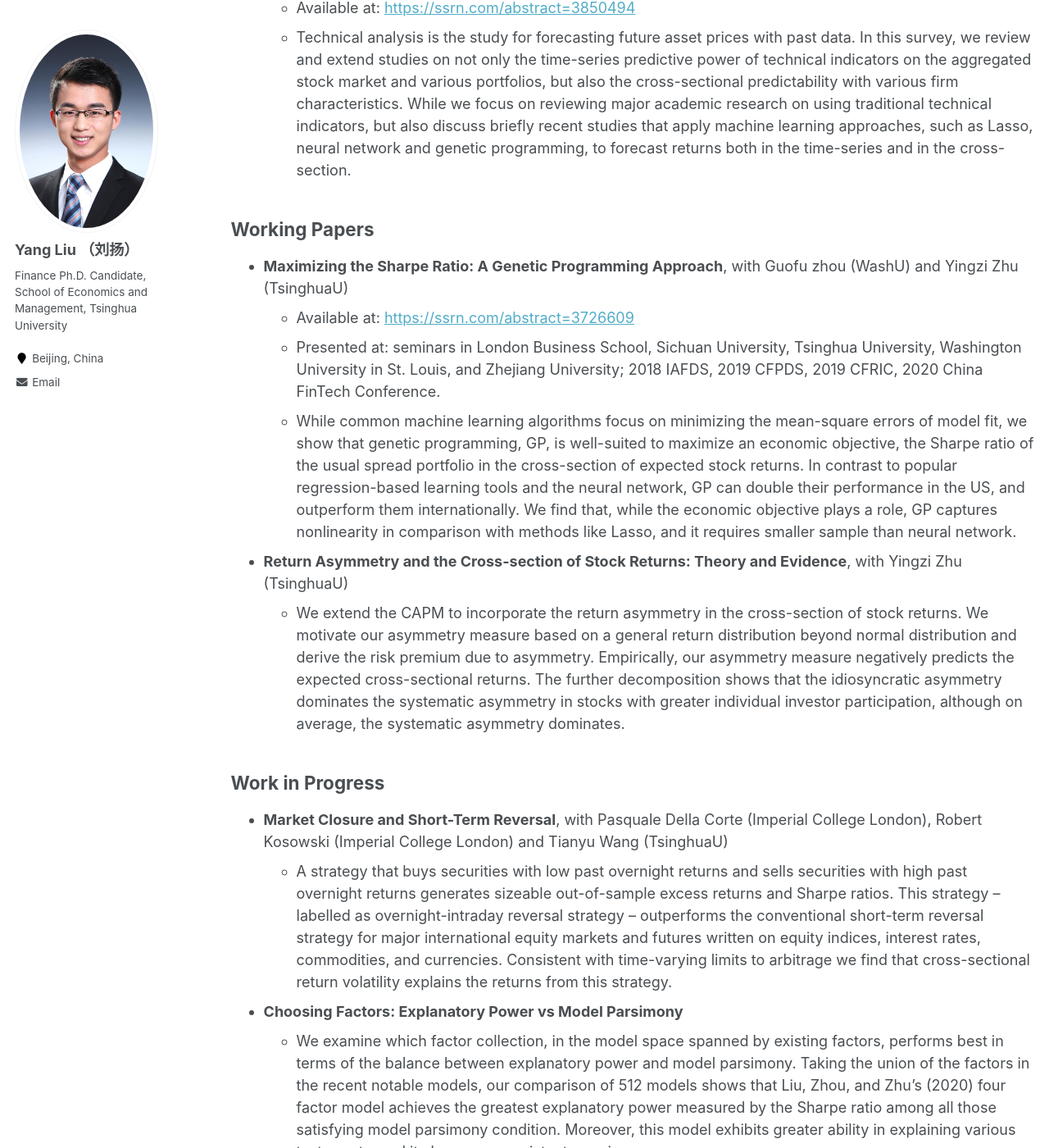
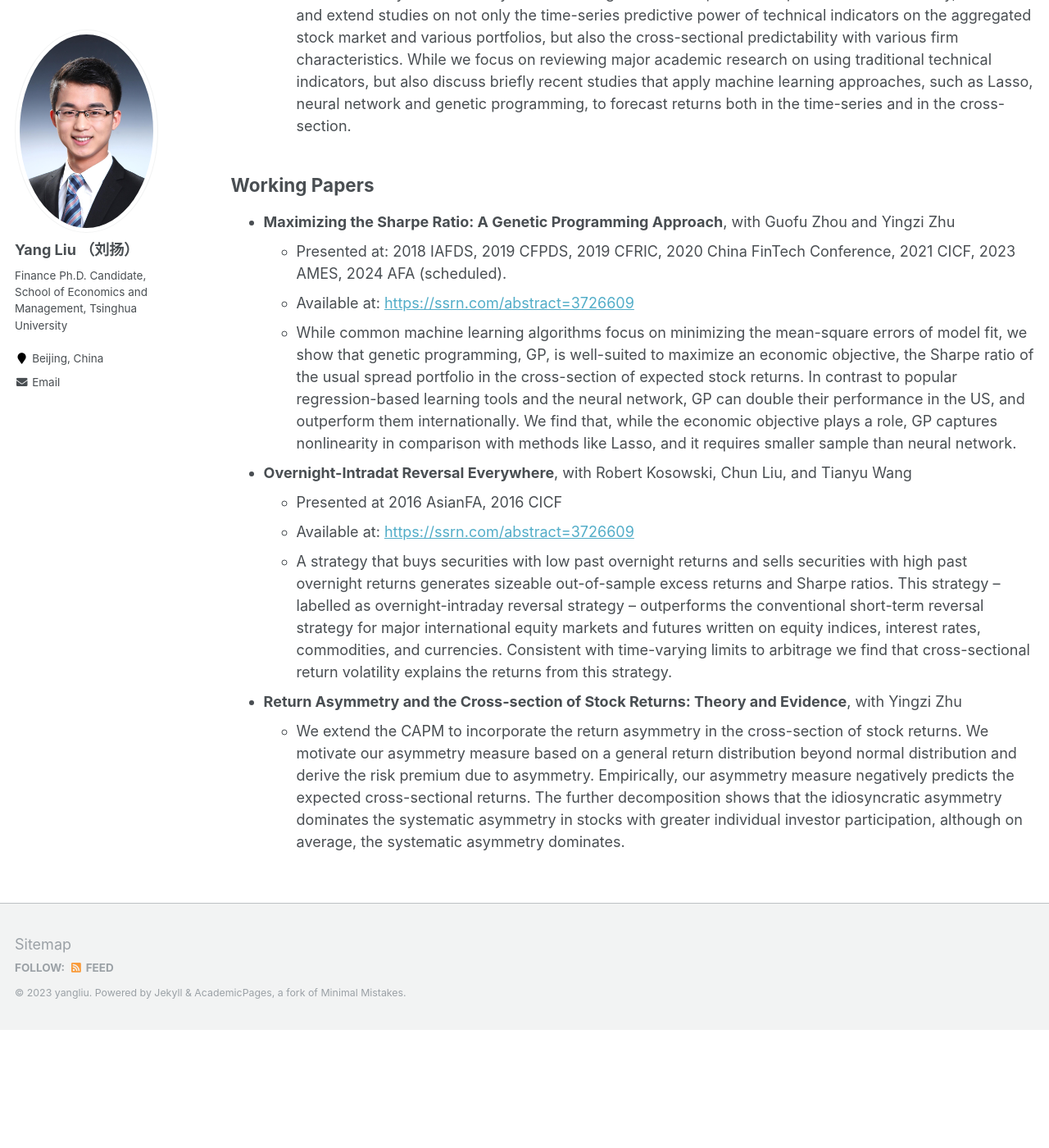
Before and after one commit to yangliu-finance/yangliu-finance.github.io, a Jekyll site: the page built from _pages/research.md, in a window 1280 px wide and 1400 px high, scrolled down 771 px. Shown: the whole window at 82% size. Built offline with Jekyll 4.4.1, drawn with Linux system fonts in a browser that asks for light colours; after the commit the page ends 2027 px from its top, so only the background shows below that; some of the changed text lies outside the part shown.

Commit message:
Update research.md

```diff
--- a/_pages/research.md
+++ b/_pages/research.md
@@ -11,12 +11,14 @@ Publications
 ------
 
 + **Trend Factor in China: The Role of Large Individual Trading**, with Guofu Zhou and Yingzi Zhu
-  + **Review of Asset Pricing Studies**, forthcoming.
+  + <font color="red">**Review of Asset Pricing Studies**, forthcoming.</font>
   + *Best Paper Award in 2020 FMA Annual Meeting <small>(Semi-finalist)</small>, Best Paper Award in 2020 THU-PKU-RUC EMDS*
+  + Presented at: 2018 CFRIC, 2018 IAFDS, 2019 CICF, 2019 WRADSP, 2019 NZFM, 2019 AFBC, 2020 THU-PKU-RUC EMDS, 2020 FMA, 2021 AFA Ph.D. Poster.
   + Available at: [https://ssrn.com/abstract=3402038](https://ssrn.com/abstract=3402038)
-  + Presented at: seminars at Gothenburg University, Lund University, Southwestern University of Finance and Economics, Stockholm University, Tsinghua University, University of Cincinnati, UIUC, and Washington University in St. Louis; 2018 CFRIC, 2018 IAFDS, 2019 CICF, 2019 WRADSP, 2019 NZFM, 2019 AFBC, 2020 THU-PKU-RUC EMDS, 2020 FMA, 2021 AFA Ph.D. Poster.
   + We propose a novel trend factor for the Chinese stock market, which incorporates both price and volume information to capture dominant individual trading, momentum, and liquidity. We find that volume plays a more significant role in the trend factor for China than for the US, reflecting the greater retail participation in China. By incorporating this trend factor into the 3-factor model of Liu et al. (2019), we propose a 4-factor model that explains a wide range of stylized facts and 60 representative anomalies. Our study highlights the important role of individual trading in asset pricing, especially in China.
-
+  <!---
+  seminars at Gothenburg University, Lund University, Southwestern University of Finance and Economics, Stockholm University, Tsinghua University, University of Cincinnati, UIUC, and Washington University in St. Louis;
+  -->
 
 + **Technical Analysis in the Stock Market: A Review**, with Yufeng Han, Guofu Zhou, and Yingzi Zhu
   + **Handbook of Investment Analysis, Portfolio Management, and Financial Derivatives**, forthcoming.
@@ -28,19 +30,31 @@ Working Papers
 ------
 
 
-+ **Maximizing the Sharpe Ratio: A Genetic Programming Approach**, with Guofu zhou (WashU) and Yingzi Zhu (TsinghuaU)
++ **Maximizing the Sharpe Ratio: A Genetic Programming Approach**, with Guofu Zhou and Yingzi Zhu
+  + Presented at:  2018 IAFDS, 2019 CFPDS, 2019 CFRIC, 2020 China FinTech Conference, 2021 CICF, 2023 AMES, 2024 AFA (scheduled).
   + Available at: [https://ssrn.com/abstract=3726609](https://ssrn.com/abstract=3726609)
-  + Presented at: seminars in London Business School, Sichuan University, Tsinghua University, Washington University in St. Louis, and Zhejiang University; 2018 IAFDS, 2019 CFPDS, 2019 CFRIC, 2020 China FinTech Conference.
   + While common machine learning algorithms focus on minimizing the mean-square errors of model fit,
   we show that genetic programming, GP, is well-suited to maximize an economic objective, the Sharpe ratio of
   the usual spread portfolio in the cross-section of expected stock returns. In contrast to popular regression-based
   learning tools and the neural network, GP can double their performance in the US, and outperform them internationally.
   We find that, while the economic objective plays a role, GP captures nonlinearity in comparison with methods like Lasso,
   and it requires smaller sample than neural network.
+  <!---
+  seminars in London Business School, Sichuan University, Tsinghua University, Washington University in St. Louis, and Zhejiang University;
+  -->
+
++ **Overnight-Intradat Reversal Everywhere**, with Robert Kosowski, Chun Liu, and Tianyu Wang
+  + Presented at 2016 AsianFA, 2016 CICF
+  + Available at: [https://ssrn.com/abstract=3726609](https://ssrn.com/abstract=3726609)
+  + A strategy that buys securities with low past overnight returns and sells securities with high
+  past overnight returns generates sizeable out-of-sample excess returns and Sharpe ratios.
+  This strategy -- labelled as overnight-intraday reversal strategy -- outperforms the conventional
+  short-term reversal strategy for major international equity markets and futures written on equity indices,
+  interest rates, commodities, and currencies. Consistent with time-varying limits to arbitrage we find that
+  cross-sectional return volatility explains the returns from this strategy.
 
 
-
-+ **Return Asymmetry and the Cross-section of Stock Returns: Theory and Evidence**, with Yingzi Zhu (TsinghuaU)
++ **Return Asymmetry and the Cross-section of Stock Returns: Theory and Evidence**, with Yingzi Zhu
   + We extend the CAPM to incorporate the return asymmetry in the cross-section of stock returns. We
 motivate our asymmetry measure based on a general return distribution beyond normal distribution and
 derive the risk premium due to asymmetry. Empirically, our asymmetry measure negatively predicts the
@@ -50,21 +64,12 @@ average, the systematic asymmetry dominates.
 
 
 
+<!---
 Work in Progress
 -----
-
-+ **Market Closure and Short-Term Reversal**, with Pasquale Della Corte (Imperial College London), Robert Kosowski (Imperial College London) and Tianyu Wang (TsinghuaU)
-  + A strategy that buys securities with low past overnight returns and sells securities with high
-  past overnight returns generates sizeable out-of-sample excess returns and Sharpe ratios.
-  This strategy -- labelled as overnight-intraday reversal strategy -- outperforms the conventional
-  short-term reversal strategy for major international equity markets and futures written on equity indices,
-  interest rates, commodities, and currencies. Consistent with time-varying limits to arbitrage we find that
-  cross-sectional return volatility explains the returns from this strategy.
-
-
 + **Choosing Factors: Explanatory Power vs Model Parsimony**
   + We examine which factor collection, in the model space spanned by existing factors, performs best in terms of the balance between explanatory power and model parsimony. Taking the union of the factors in the recent notable models, our comparison of 512 models shows that Liu, Zhou, and Zhu’s (2020) four factor model achieves the greatest explanatory power measured by the Sharpe ratio among all those satisfying model parsimony condition. Moreover, this model exhibits greater ability in explaining various test assets, and it also earns persistent premium.
-
+-->
 
 
 <!---
```
